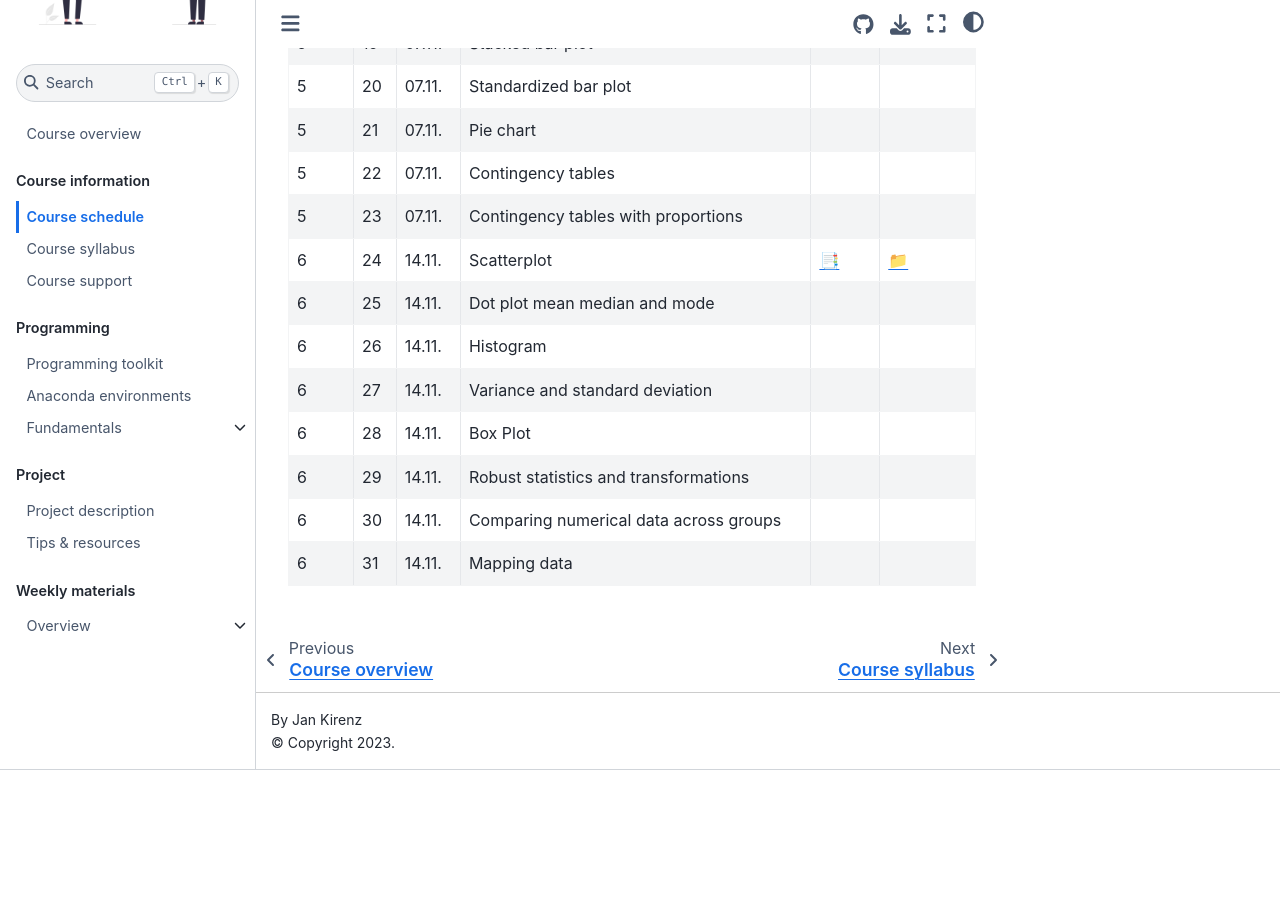
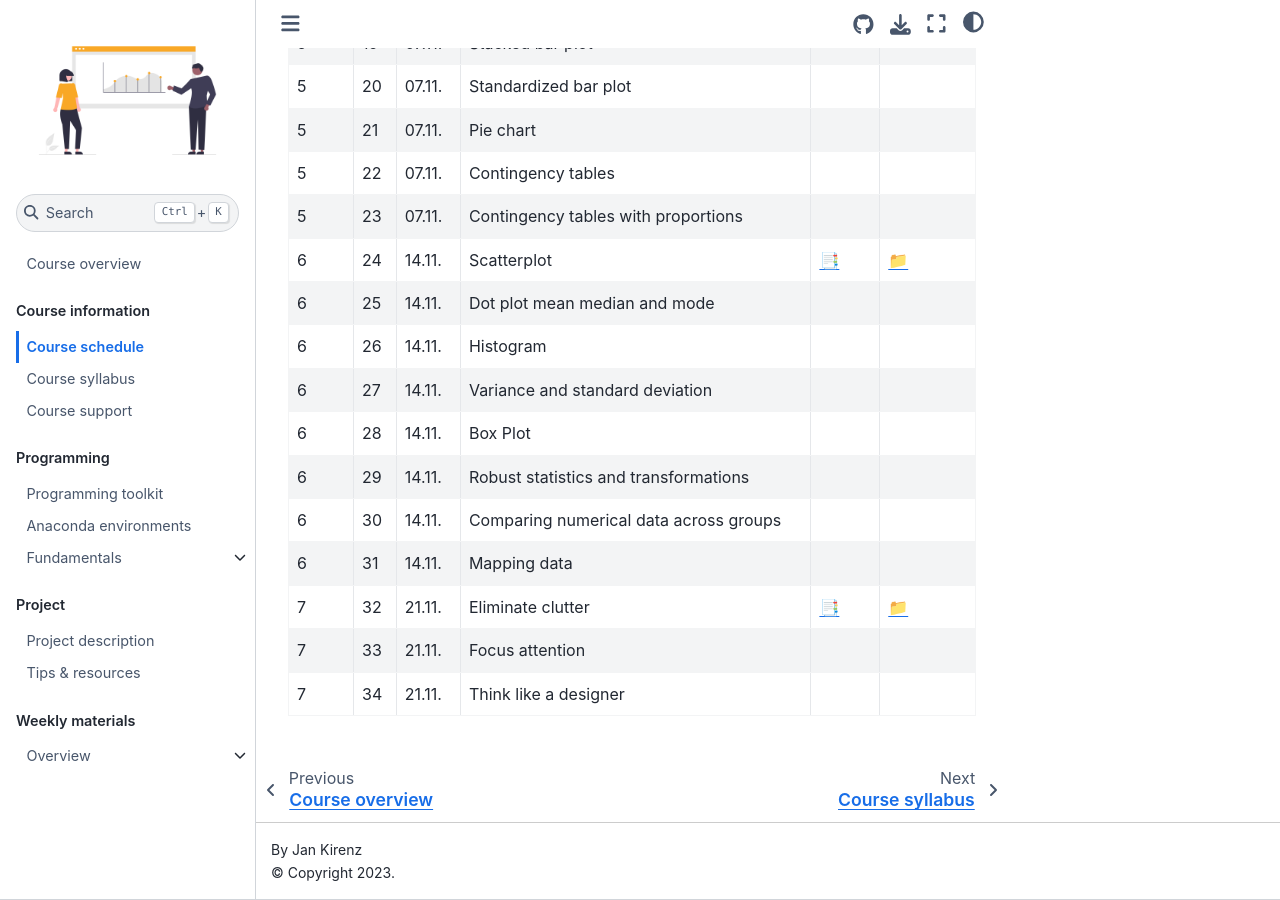
Before and after one commit to dst-ws22/website, a Jupyter Book: the page built from docs/course-schedule.md, in a window 1280 px wide and 900 px high, scrolled down 1127 px. Built offline with Jupyter Book 1.0.4 settings and Sphinx 7.4.7 and the Sphinx Book theme 1.1.4, drawn with Linux system fonts in a browser that asks for light colours; comment, search, counter and statistics services are not loaded; before the commit the page ends 1897 px from its top, so only the background shows below that.

Commit message:
Update course-schedule.md

```diff
--- a/docs/course-schedule.md
+++ b/docs/course-schedule.md
@@ -39,5 +39,8 @@ This overview will be updated as the semester progresses.
 |	6	|	29	|	14.11.	|	Robust statistics and transformations	|		|		|
 |	6	|	30	|	14.11.	|	Comparing numerical data across groups	|		|		|
 |	6	|	31	|	14.11.	|	Mapping data	|		|		|
+|	7	|	32	|	21.11.	|	Eliminate clutter	|	[📑](https://drive.google.com/file/d/10ACOvGOYkyiYLLfOe9wt6wefqtTy9POf/view?usp=sharing)	|	[📁](../weeks/week7.md)	|
+|	7	|	33	|	21.11.	|	Focus attention	|		|		|
+|	7	|	34	|	21.11.	|	Think like a designer	|		|		|
 
 <br>
```
